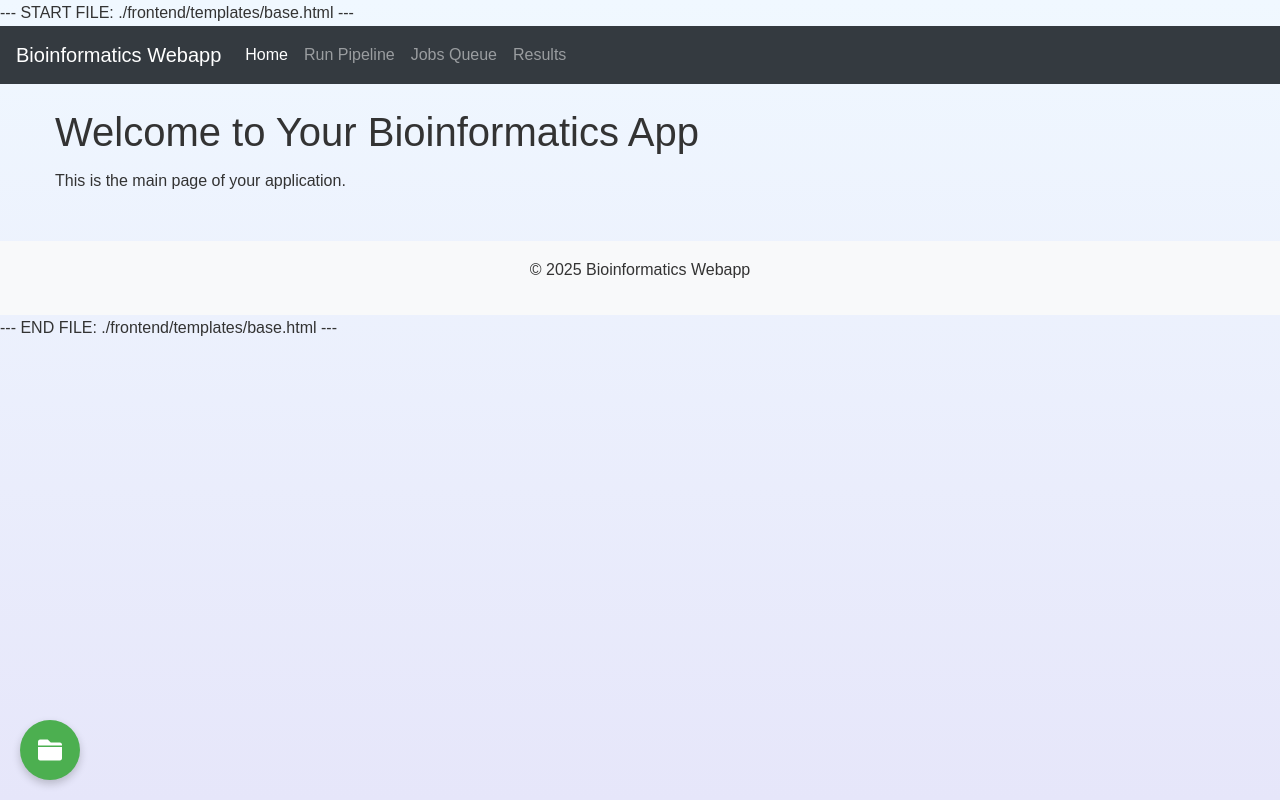
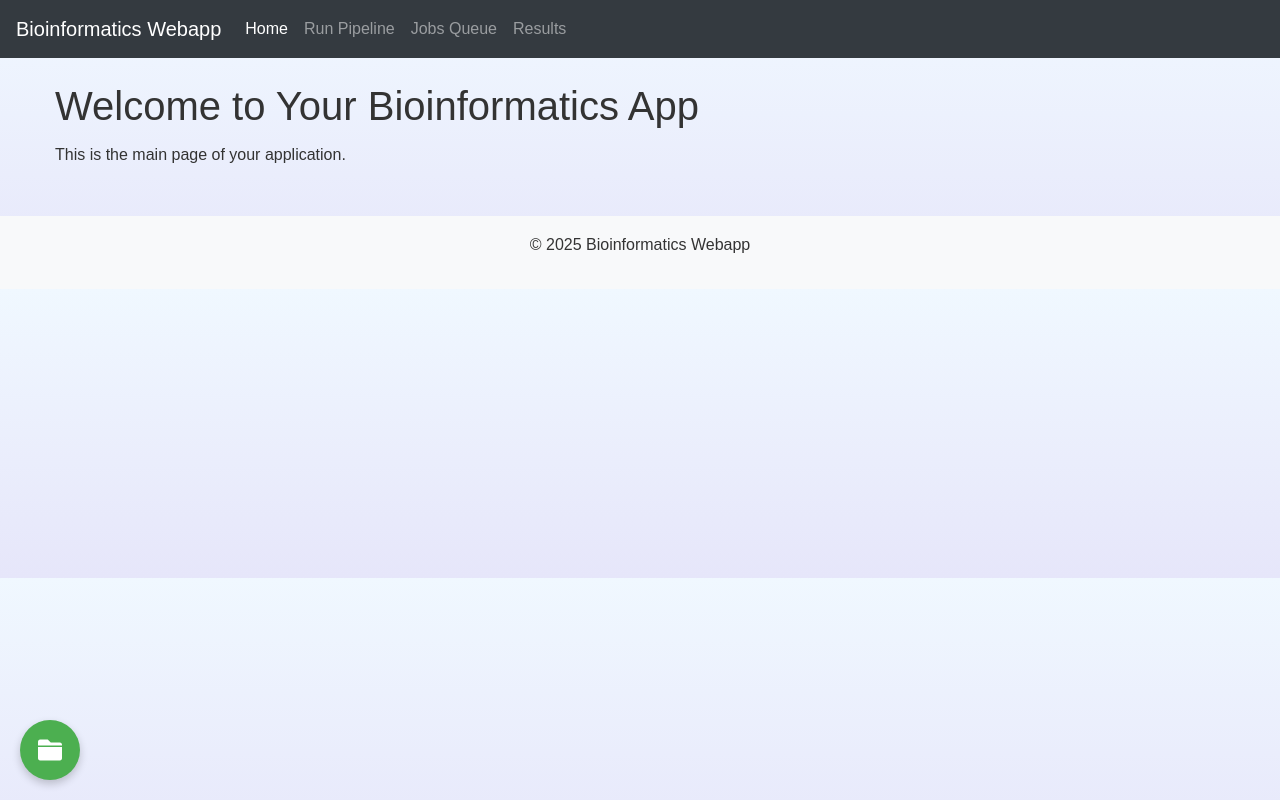
Before and after one commit to mikha-22/bioinformatics-webapp, a FastAPI app: page / in a window 1280 px wide. Run offline with FastAPI, Linux system fonts and the light colour scheme; some libraries are stand-ins or nearby versions.

Commit message:
removed startfile-endfile

```diff
--- a/frontend/static/jobs.js
+++ b/frontend/static/jobs.js
@@ -1,4 +1,3 @@
---- START FILE: ./frontend/static/jobs.js ---
 document.addEventListener('DOMContentLoaded', function() {
     const jobsTableBody = document.querySelector('#staged-jobs-table tbody');
     const loadingIndicator = document.getElementById('loading-jobs');
@@ -149,4 +148,3 @@ document.addEventListener('DOMContentLoaded', function() {
     // --- Initial Load ---
     fetchStagedJobs();
 });
---- END FILE: ./frontend/static/jobs.js ---
--- a/frontend/static/run_pipeline.js
+++ b/frontend/static/run_pipeline.js
@@ -1,4 +1,3 @@
---- START FILE: ./frontend/static/run_pipeline.js ---
 document.addEventListener('DOMContentLoaded', function() {
     // --- DOM Element References ---
     const forwardReadsSelect = document.getElementById('forwardReads');
@@ -167,4 +166,3 @@ document.addEventListener('DOMContentLoaded', function() {
         });
     });
 });
---- END FILE: ./frontend/static/run_pipeline.js ---
--- a/frontend/templates/base.html
+++ b/frontend/templates/base.html
@@ -1,4 +1,3 @@
---- START FILE: ./frontend/templates/base.html ---
 <!DOCTYPE html>
 <html lang="en">
 <head>
@@ -62,4 +61,3 @@
     <script src="/frontend/static/floating_iframe.js"></script> {% block scripts %}{% endblock %}
 </body>
 </html>
---- END FILE: ./frontend/templates/base.html ---
--- a/frontend/templates/pages/jobs/jobs.html
+++ b/frontend/templates/pages/jobs/jobs.html
@@ -1,4 +1,3 @@
---- START FILE: ./frontend/templates/pages/jobs/jobs.html ---
 {% extends 'base.html' %}
 
 {% block title %}Jobs Queue{% endblock %}
@@ -75,4 +74,3 @@
 {% block scripts %}
     <script src="/frontend/static/jobs.js"></script>
 {% endblock %}
---- END FILE: ./frontend/templates/pages/jobs/jobs.html ---
--- a/frontend/templates/pages/run_pipeline/run_pipeline.html
+++ b/frontend/templates/pages/run_pipeline/run_pipeline.html
@@ -1,4 +1,3 @@
---- START FILE: ./frontend/templates/pages/run_pipeline/run_pipeline.html ---
 {% extends 'base.html' %}
 
 {% block title %}Run Bioinformatics Pipeline{% endblock %}
@@ -58,4 +57,3 @@
 {% block scripts %}
     <script src="/frontend/static/run_pipeline.js"></script>
 {% endblock %}
---- END FILE: ./frontend/templates/pages/run_pipeline/run_pipeline.html ---
```
